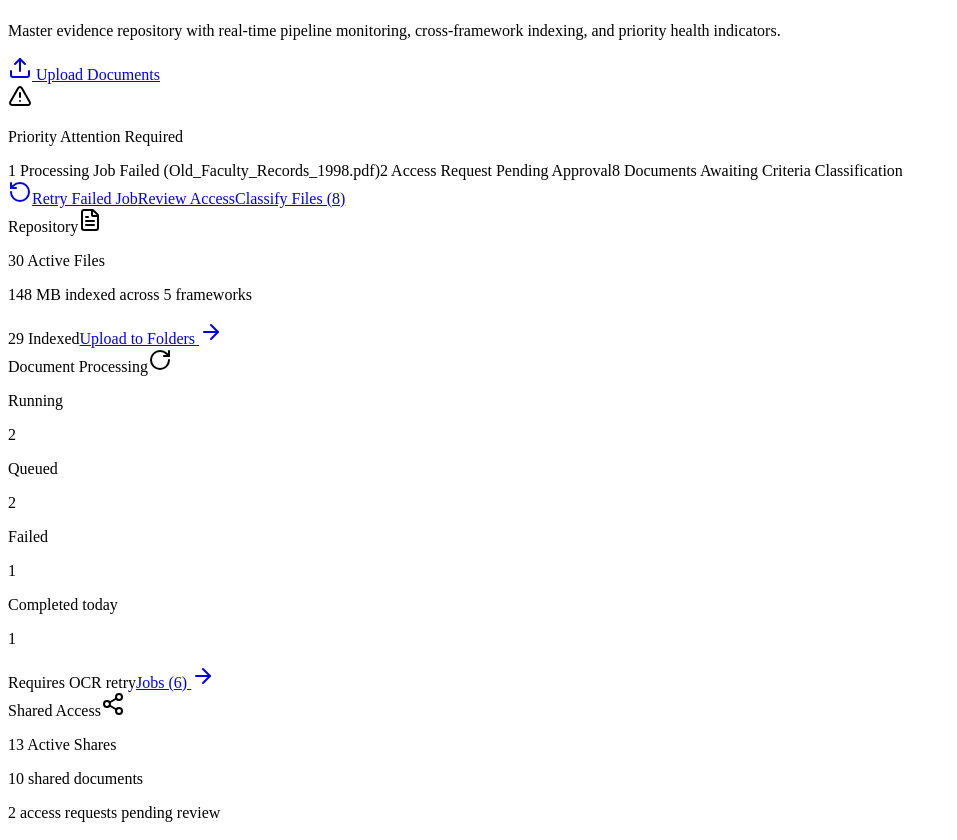
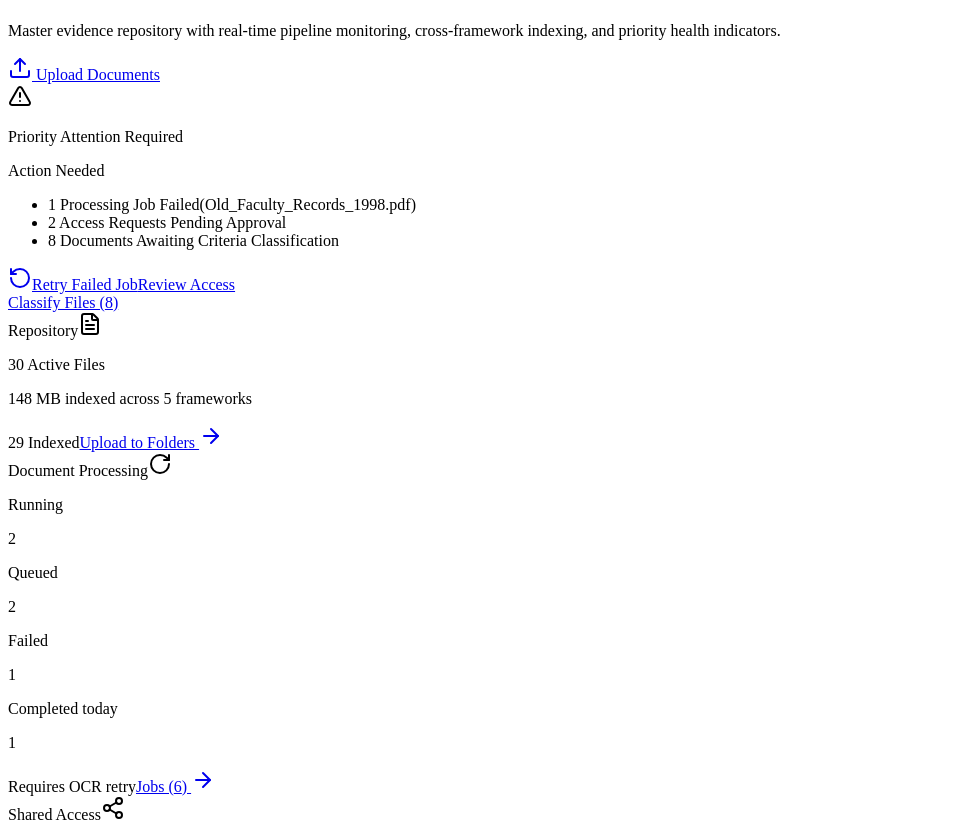
Before and after one commit to elykalmorfe/accrevia, a React app in the folder src/: page /evidence in a window 1280 px wide. Shown: the part 1220-2060 px from the top of the page, without its empty margins (0-957 px from the left). Built offline with nearby package versions, Linux system fonts and the light colour scheme; the HTML template or start-up script is replaced by a standard one.

Commit message:
feat: add AllEvidence page component for master document repository management

```diff
--- a/src/pages/evidence/AllEvidence.tsx
+++ b/src/pages/evidence/AllEvidence.tsx
@@ -185,52 +185,74 @@ export function AllEvidence() {
       {/* 1. PRIORITY ATTENTION CALLOUT BANNER (Action Required Alerts)             */}
       {/* ========================================================================= */}
       {(processingStats.failed > 0 || pendingRequestsCount > 0 || pending.length > 0) && (
-        <div className="mb-5 rounded-xl border border-amber-200 bg-amber-50/70 p-3.5 sm:p-4 text-xs text-amber-950 shadow-xs">
-          <div className="flex flex-col gap-3 md:flex-row md:items-center md:justify-between">
+        <div className="mb-5 rounded-2xl border border-amber-200/90 bg-amber-50/70 p-4 sm:p-5 text-xs text-amber-950 shadow-xs">
+          <div className="flex flex-col gap-3.5 lg:flex-row lg:items-center lg:justify-between">
             <div className="flex items-start gap-3">
-              <AlertTriangleIcon className="h-5 w-5 shrink-0 text-amber-600 mt-0.5" />
-              <div>
-                <p className="font-bold text-sm text-amber-900">Priority Attention Required</p>
-                <div className="mt-1 flex flex-wrap items-center gap-x-4 gap-y-1 text-ink-muted">
+              <div className="grid h-8 w-8 sm:h-9 sm:w-9 shrink-0 place-items-center rounded-xl bg-amber-100 text-amber-700 border border-amber-200/80 shadow-2xs mt-0.5">
+                <AlertTriangleIcon className="h-4.5 w-4.5 sm:h-5 sm:w-5" />
+              </div>
+              <div className="min-w-0 flex-1">
+                <div className="flex items-center gap-2">
+                  <p className="font-bold text-sm sm:text-[15px] text-amber-900 tracking-tight">Priority Attention Required</p>
+                  <span className="rounded-full bg-amber-200/70 px-2 py-0.5 text-[10px] font-extrabold text-amber-900 uppercase tracking-wide">
+                    Action Needed
+                  </span>
+                </div>
+                <ul className="mt-2 space-y-1.5 text-xs text-ink-muted">
                   {processingStats.failed > 0 && (
-                    <span className="flex items-center gap-1.5 font-medium text-danger-700">
-                      <span className="h-2 w-2 rounded-full bg-danger-600 animate-pulse" />
-                      {processingStats.failed} Processing Job Failed ({processingStats.failedJob?.fileName})
+                    <li className="flex items-start gap-2 font-medium text-danger-700 leading-snug">
+                      <span className="h-2 w-2 rounded-full bg-danger-600 animate-pulse mt-1 shrink-0" />
+                      <span className="min-w-0">
+                        <span>{processingStats.failed} Processing Job Failed</span>
+                        {processingStats.failedJob?.fileName && (
+                          <span className="block sm:inline sm:ml-1 text-[11px] font-normal text-danger-600/90 truncate max-w-xs">
+                            ({processingStats.failedJob.fileName})
                           </span>
                         )}
+                      </span>
+                    </li>
+                  )}
                   {pendingRequestsCount > 0 && (
-                    <span className="flex items-center gap-1.5 font-medium text-amber-800">
-                      <span className="h-2 w-2 rounded-full bg-amber-600" />
-                      {pendingRequestsCount} Access Request Pending Approval
-                    </span>
+                    <li className="flex items-start gap-2 font-medium text-amber-800 leading-snug">
+                      <span className="h-2 w-2 rounded-full bg-amber-600 mt-1 shrink-0" />
+                      <span>{pendingRequestsCount} Access Request{pendingRequestsCount > 1 ? 's' : ''} Pending Approval</span>
+                    </li>
                   )}
                   {pending.length > 0 && (
-                    <span className="flex items-center gap-1.5 font-medium text-slate-700">
-                      <span className="h-2 w-2 rounded-full bg-brand-600" />
-                      {pending.length} Documents Awaiting Criteria Classification
-                    </span>
+                    <li className="flex items-start gap-2 font-medium text-slate-700 leading-snug">
+                      <span className="h-2 w-2 rounded-full bg-brand-600 mt-1 shrink-0" />
+                      <span>{pending.length} Documents Awaiting Criteria Classification</span>
+                    </li>
                   )}
-                </div>
+                </ul>
               </div>
             </div>
 
-            <div className="flex shrink-0 items-center gap-2">
+            <div className="flex flex-col sm:flex-row items-stretch sm:items-center gap-2 w-full lg:w-auto lg:shrink-0 pt-3 lg:pt-0 border-t lg:border-t-0 border-amber-200/80">
+              <div className="grid grid-cols-2 sm:flex sm:items-center gap-2 w-full sm:w-auto">
                 {processingStats.failed > 0 && (
                   <Link
                     to="/evidence/processing"
-                  className="btn btn-secondary btn-sm bg-white text-danger-700 border-danger-200 hover:bg-danger-50"
+                    className="btn btn-secondary btn-sm bg-white text-danger-700 border-danger-200 hover:bg-danger-50 justify-center text-center py-2 min-h-[38px] shadow-2xs text-xs font-semibold"
                   >
-                  <RotateCcwIcon className="h-3.5 w-3.5 text-danger-600" />
-                  <span>Retry Failed Job</span>
+                    <RotateCcwIcon className="h-3.5 w-3.5 text-danger-600 shrink-0" />
+                    <span className="truncate">Retry Failed Job</span>
                   </Link>
                 )}
                 {pendingRequestsCount > 0 && (
-                <Link to="/evidence/shared?tab=requests" className="btn btn-secondary btn-sm bg-white text-amber-800 border-amber-200">
-                  <span>Review Access</span>
+                  <Link
+                    to="/evidence/shared?tab=requests"
+                    className="btn btn-secondary btn-sm bg-white text-amber-800 border-amber-200 hover:bg-amber-100 justify-center text-center py-2 min-h-[38px] shadow-2xs text-xs font-semibold"
+                  >
+                    <span className="truncate">Review Access</span>
                   </Link>
                 )}
+              </div>
               {pending.length > 0 && (
-                <Link to="/evidence/pending" className="btn btn-primary btn-sm">
+                <Link
+                  to="/evidence/pending"
+                  className="btn btn-primary btn-sm justify-center text-center py-2 min-h-[38px] w-full sm:w-auto shadow-xs text-xs font-bold"
+                >
                   <span>Classify Files ({pending.length})</span>
                 </Link>
               )}
```
Lines whose indentation alone changed are shown as unchanged.
